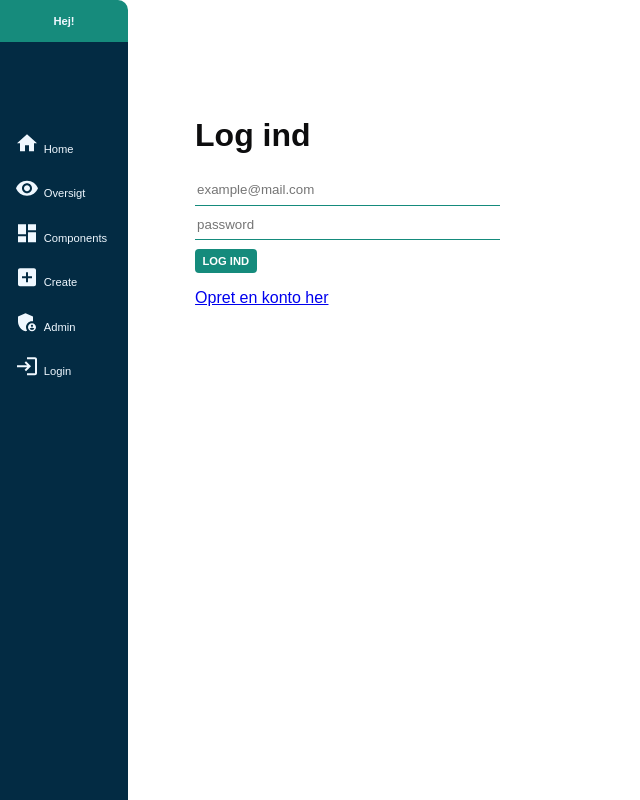
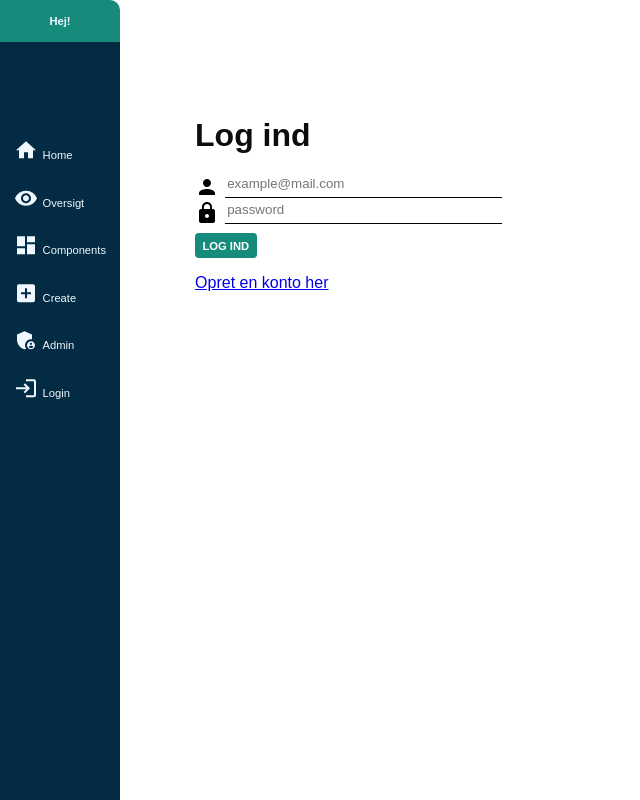
Before and after one commit to FU-ITU/Moodlewebshare, a Next.js app: page /signin in a window 1280 px wide. Shown: the whole page, without its empty margins (0-640 px from the left). Built offline with nearby package versions, Linux system fonts and the light colour scheme; no server answers.

Commit message:
diverse stylings

```diff
--- a/components/ui/search.js
+++ b/components/ui/search.js
@@ -1,6 +1,7 @@
 "use client";
 import React from "react";
 import { useEffect } from "react";
+import SearchIcon from '@mui/icons-material/Search';
 export default function Search(props) {
   let filter = [];
   let matcharr = [];
@@ -44,8 +45,7 @@ export default function Search(props) {
 
   return (
     <div className="wrapper">
-      <div className="form-wrapper">
-        <p>Søg</p>
+        <SearchIcon></SearchIcon>
         <input
           onKeyUp={(e) => handleSearch(e.target.value, filter)}
           required
@@ -57,6 +57,6 @@ export default function Search(props) {
           placeholder="Quiz,Templates"
         />
       </div>
-    </div>
+
   );
 }
--- a/pages/components/index.js
+++ b/pages/components/index.js
@@ -70,7 +70,7 @@ export default function ComponentsPage({ props }) {
                   alt="card-content"
                 />
                 <CardContent>
-                  <Typography variant="body1" color="text.secondary">
+                  <Typography variant="body1"  color="text.secondary">
                     Video
                   </Typography>
                 </CardContent>
--- a/pages/signin/index.js
+++ b/pages/signin/index.js
@@ -3,7 +3,8 @@ import React from "react";
 import signIn from "@/firebase/auth/signin";
 import { useRouter } from "next/navigation";
 import Link from "next/link";
-import Login from "@mui/icons-material/Login";
+import PersonIcon from '@mui/icons-material/Person';
+import LockIcon from '@mui/icons-material/Lock';
 function Page() {
   const [email, setEmail] = React.useState("");
   const [password, setPassword] = React.useState("");
@@ -27,7 +28,8 @@ function Page() {
         <div className="form-wrapper-signin">
           <form onSubmit={handleForm} className="form">
             <h1>Log ind</h1>
-
+            <div className="input-container">
+            <PersonIcon></PersonIcon>
               <input
                 onChange={(e) => setEmail(e.target.value)}
                 required
@@ -36,7 +38,9 @@ function Page() {
                 id="email"
                 placeholder="example@mail.com"
               />
-
+            </div>
+            <div className="input-container">
+             <LockIcon></LockIcon>
               <input
                 onChange={(e) => setPassword(e.target.value)}
                 required
@@ -45,7 +49,7 @@ function Page() {
                 id="password"
                 placeholder="password"
               />
-
+            </div>
             <button type="submit">LOG IND</button>
 
             <Link className="nav-link-signin" href="/signup">
--- a/styles/globals.css
+++ b/styles/globals.css
@@ -141,11 +141,13 @@ main {
 
   .icon-link {
     color: #168b7c;
-
+svg{
+  font-size: 2em;
+}
     p {
       padding: 0;
       margin: 0;
-      font-size: 0.6em;
+      font-size: 0.8em;
       font-weight: bold;
       text-align: center;
       color: black;
@@ -218,6 +220,14 @@ input[type='checkbox'] {
   .form-wrapper-signin {
     width: 30%;
 
+.input-container{
+  display: flex;
+
+  svg{
+    padding-right: 2%;
+  }
+}
+
     .form {
       width: 100%;
       padding: 1%;
@@ -236,12 +246,13 @@ input[type='checkbox'] {
     input {
       width: 98%;
       margin-bottom: 1%;
+      padding-bottom: 2%;
       background:#ffffff8f;
       height: 7%;
       border:0;
       border-bottom: solid;
       border-width: 1px;
-      border-color: #158B7C;
+      border-color: #000000;
 
     }
 
@@ -487,7 +498,7 @@ input[type='checkbox'] {
   width: 100%;
   display: flex;
   justify-content: flex-end;
-  transform: translateX(-5%);
+
 
   p {
     text-align: left;
@@ -499,7 +510,18 @@ input[type='checkbox'] {
   }
 
   .wrapper {
-    transform: translateX(-5%);
+  display: flex;
+  justify-content: flex-end;
+  padding: 0% 5% 0%;
+  align-items: center;
+  p{
+    margin: 0;
+  }
+  }
+  input{
+    border-radius: 4px;
+    height: 25px;
+    border-width: 1px;
   }
 }
 
--- a/styles/navigation.css
+++ b/styles/navigation.css
@@ -1,7 +1,7 @@
 .nav {
     font-family: Arial, Helvetica, sans-serif;
     background-color: #032b43;
-    width: 10%;
+    width: 5%;
     min-height: 100vh;
     position: fixed;
     box-sizing: border-box;
@@ -39,8 +39,8 @@
 .sideNavigation a {
     text-decoration: none;
     color: aliceblue;
-    width: 69%;
-    padding: 2% 10% 5%;
+    width: 70%;
+    padding: 5% 10% 5%;
     margin-top: 1%;
     transition: .3s;
     position: relative;
@@ -140,7 +140,7 @@
     }
 
     .burger-icon {
-        font-size: 3em !important;
+        font-size: 2em !important;
         padding: 2%;
         color: #032b43;
     }
```
Lines whose indentation alone changed are shown as unchanged.
